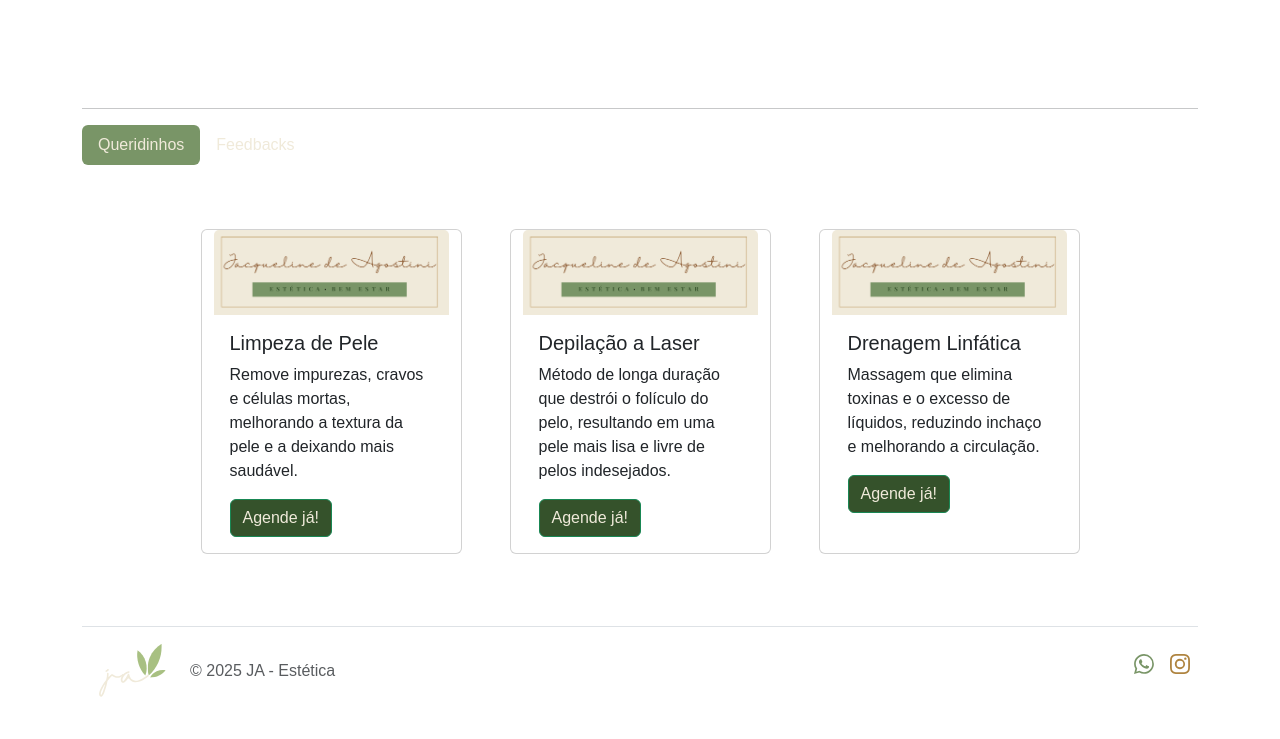
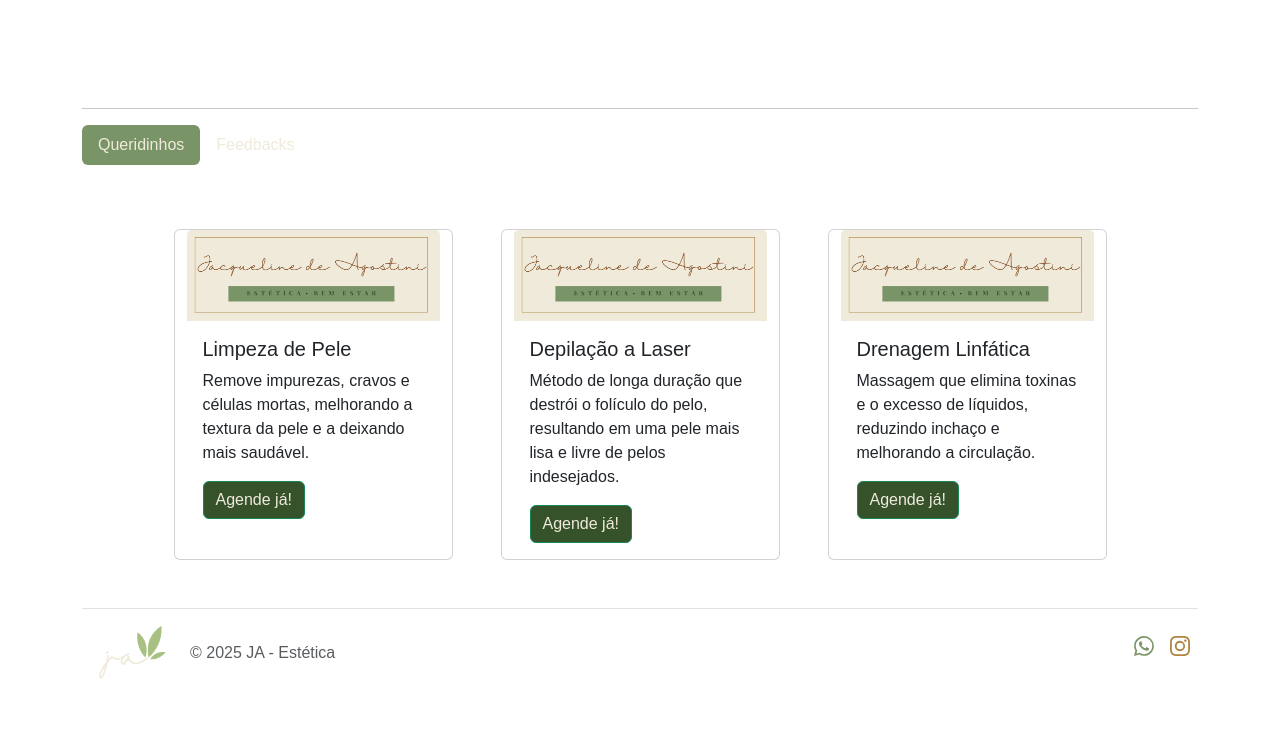
Before and after one commit to thiagofalima/ja-estetica, a Flask app: page / in a window 1280 px wide. Shown: the part 557-1296 px from the top of the page. After the commit the page ends 1236 px from the top, so only its background shows below. Run offline with Flask 3, Linux system fonts and the light colour scheme.

Commit message:
style(tabs): Add Bootstrap classes for padding and margin

```diff
--- a/app/static/css/style.css
+++ b/app/static/css/style.css
@@ -22,6 +22,8 @@
   --font-family-primary: "Montserrat", sans-serif; /* Fonte principal para a maioria dos textos */
   --font-family-secondary: "Qwitcher Grypen", cursive; /* Fonte para títulos ou elementos decorativos */
 }
+
+/* Body styling */
 
 body {
   --bs-body-font-family: var(--font-family-primary);
@@ -61,6 +63,8 @@ button.nav-link:focus, button.nav-link:hover {
     background-color: var(--color-secondary-bg);
 }
 
+/* Cards Styling */
+
 .card {
   box-shadow: 0 0 transparent;
   transition: box-shadow .5s,
@@ -71,9 +75,3 @@ button.nav-link:focus, button.nav-link:hover {
   box-shadow: 5px 5px 5px rgba(10, 10, 10, .3);
   transform: scale(1.02);
 }
-
-@media screen and (min-width: 991px) {
-  .card {
-    width: 100%;
-  }
-}
--- a/app/templates/macros/tabs.html
+++ b/app/templates/macros/tabs.html
@@ -18,7 +18,7 @@
 
             <!-- queridinhos -->
             <section class="queridinhos">
-                <div class="container p-5">
+                <div class="container pt-5 mb-5">
                     <div class="row justify-content-center gap-5">
                         <div class="card col-md-12 col-lg-3 d-flex justify-content-center">
                             <img src="{{ url_for('static', filename='images/logotipo.png')}}" class="card-img-top"
@@ -64,7 +64,7 @@
         <div class="tab-pane fade" id="pills-profile" role="tabpanel" aria-labelledby="pills-profile-tab" tabindex="0">
 
             <section class="feedbacks">
-                <div class="container">
+                <div class="container pt-5">
                     <div class="card mb-5">
                         <div class="card-header">
                             Marcelle Del Mando Appolario
```
